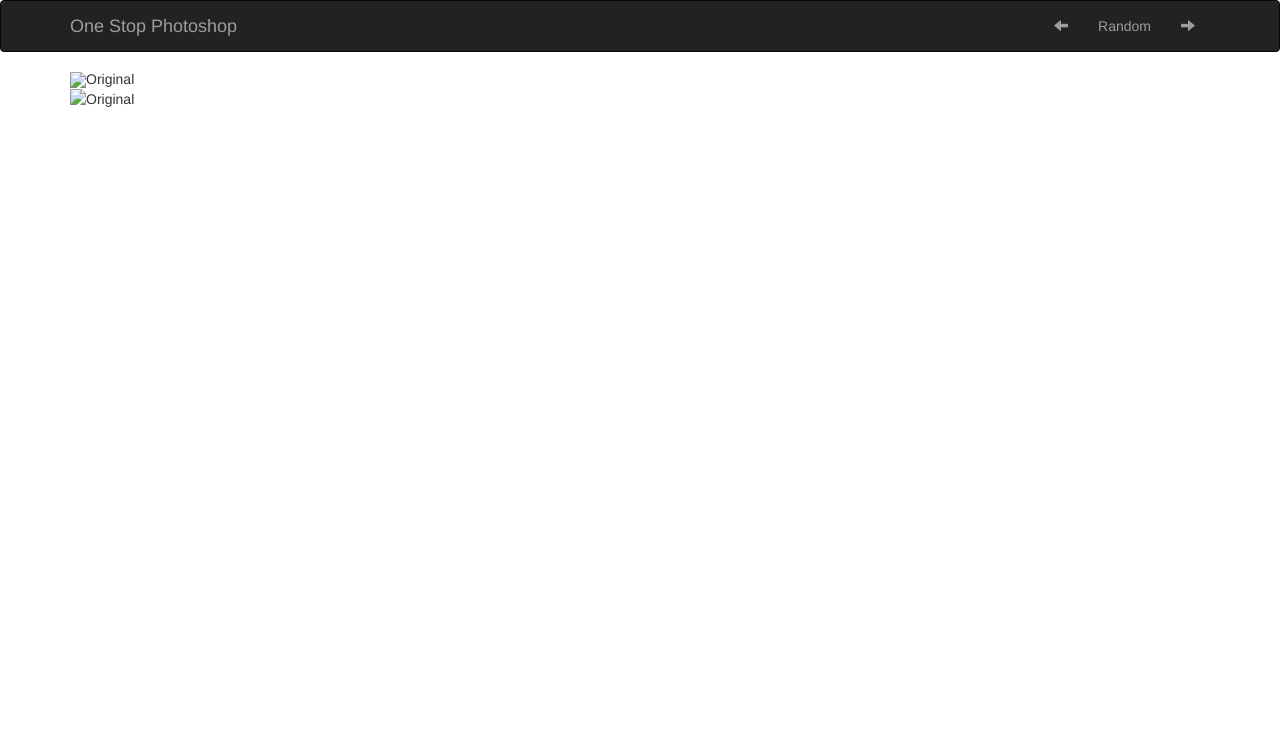
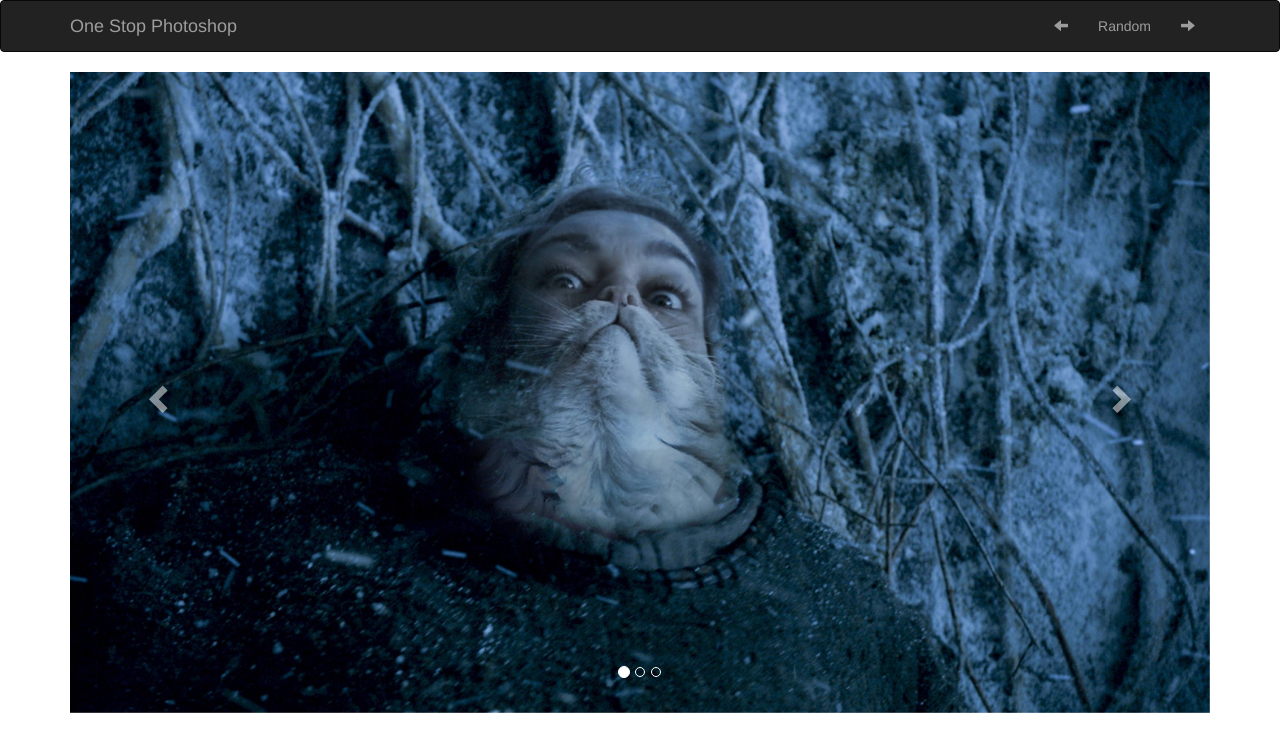
Before and after one commit to calebschoepp/one-stop-photoshop, a Flask app: template app/templates/post.html in a window 1280 px wide. Shown: the top 752 px of the page. Run offline with Flask 2, Linux system fonts and the light colour scheme; the template is opened without the code that fills it: most values are stand-ins (such as "Sample title", 1, 10 or a date in 2020); some libraries are stand-ins or nearby versions.

Commit message:
Some more stuff works now

```diff
--- a/app/routes.py
+++ b/app/routes.py
@@ -22,3 +22,7 @@ def prev():
 @app.route('/random')
 def random():
     return render_template('post.html', title='One Stop Photoshop')
+
+@app.route('/post')
+def post():
+    return render_template('post.html', title='One Stop Photoshop')
--- a/app/templates/_image_tile.html
+++ b/app/templates/_image_tile.html
@@ -1,3 +1,5 @@
 <div class="col-lg-3 col-md-3 col-sm-3 col-xs-6">
-    <img src={{ resized_img_src('original.jpg', width=800, height=600, mode='crop', quality=95) }} class="img-responsive">
+    <a href="{{ url_for('post') }}">
+    <img src="{{url_for('images.crop', filename='img1.jpg', width=800, height=600, quality=95)}}" class="img-responsive">
+    </a>
 </div>
--- a/app/templates/post.html
+++ b/app/templates/post.html
@@ -1,28 +1,42 @@
 {% extends "base.html" %}
 
 {% block app_content %}
+<style>
+.carousel-control.left,
+.carousel-control.right {
+    background-image: none
+}
+</style>
+<div id="myCarousel" class="carousel slide" data-ride="carousel">
+    <!-- Indicators -->
+    <ol class="carousel-indicators">
+      <li data-target="#myCarousel" data-slide-to="0" class="active"></li>
+      <li data-target="#myCarousel" data-slide-to="1"></li>
+      <li data-target="#myCarousel" data-slide-to="2"></li>
+    </ol>
 
-</style>
-<div id="carouselExampleControls" class="carousel slide" data-ride="carousel">
+    <!-- Wrapper for slides -->
     <div class="carousel-inner">
       <div class="item active">
-        <img class="d-block w-100" src="{{ url_for('images.crop', filename='original.jpg', width=800, height=600, quality=95) }}" alt="Original">
+        <img class="img-responsive center-block" src="{{ url_for('static', filename='test/img2.jpg') }}" alt="Los Angeles">
       </div>
       <div class="item">
-        <img class="d-block w-100" src="{{ resized_img_src('original.jpg', width=800, height=600, mode='crop', quality=95) }}" alt="Second slide">
+        <img class="img-responsive center-block" src="{{ resized_img_src('img2.jpg', width=1000, height=1000, mode='fit', quality=95) }}" alt="Chicago">
       </div>
+
       <div class="item">
-        <img class="d-block w-100" src="{{ resized_img_src('original.jpg', width=800, height=600, mode='crop', quality=95) }}" alt="Third slide">
+        <img class="img-responsive center-block" src="{{ resized_img_src('original.jpg', width=1000, height=1000, mode='fit', quality=95) }}" alt="New York">
       </div>
     </div>
-    <a class="carousel-control-prev" href="#carouselExampleControls" role="button" data-slide="prev">
-      <span class="carousel-control-prev-icon" aria-hidden="false"></span>
+
+    <!-- Left and right controls -->
+    <a class="left carousel-control" href="#myCarousel" data-slide="prev">
+      <span class="glyphicon glyphicon-chevron-left"></span>
       <span class="sr-only">Previous</span>
     </a>
-    <a class="carousel-control-next" href="#carouselExampleControls" role="button" data-slide="next">
-      <span class="carousel-control-next-icon" aria-hidden="false"></span>
+    <a class="right carousel-control" href="#myCarousel" data-slide="next">
+      <span class="glyphicon glyphicon-chevron-right"></span>
       <span class="sr-only">Next</span>
     </a>
   </div>
-<img class="d-block w-100" src="{{ url_for('images.crop', filename='test/img1.jpg', width=800, height=600, quality=95) }}" alt="Original">
 {% endblock %}
--- a/config.py
+++ b/config.py
@@ -7,3 +7,4 @@ class Config():
     SQLALCHEMY_DATABASE_URI = os.environ.get('DATABASE_URL') or \
         'sqlite:///' + os.path.join(basedir, 'app.db')
     SQLALCHEMY_TRACK_MODIFICATIONS = False
+    IMAGES_PATH = ['static', 'static/test']
```
Also changed, not shown: app/static/test/test2/img1.jpg (renamed from app/static/test/img1.jpg), app/templates/base.html (indentation only).
